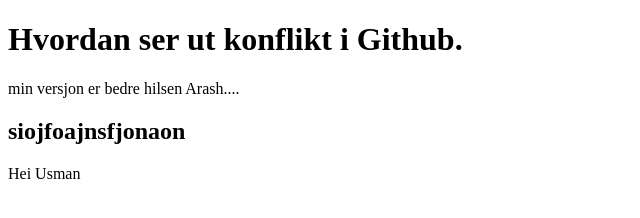
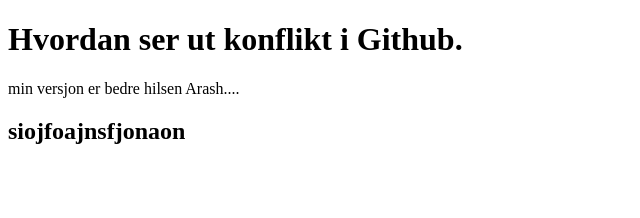
Before and after one commit to DATA1200-2025/valgfri-oppgave-1-git-anbefales-shooting-star, a plain HTML site: page index.html in a window 1280 px wide. Shown: the full height of the page, 0-640 px from the left. Drawn offline with Linux system fonts and the light colour scheme.

Commit message:
Versjon 1..

```diff
--- a/index.html
+++ b/index.html
@@ -9,6 +9,5 @@
     <h1>Hvordan ser ut konflikt i Github.</h1>
     <p>min versjon er bedre hilsen Arash....</p>
     <h2>siojfoajnsfjonaon</h2>
-    <p>Hei Usman</p>
 </body>
 </html>
```
